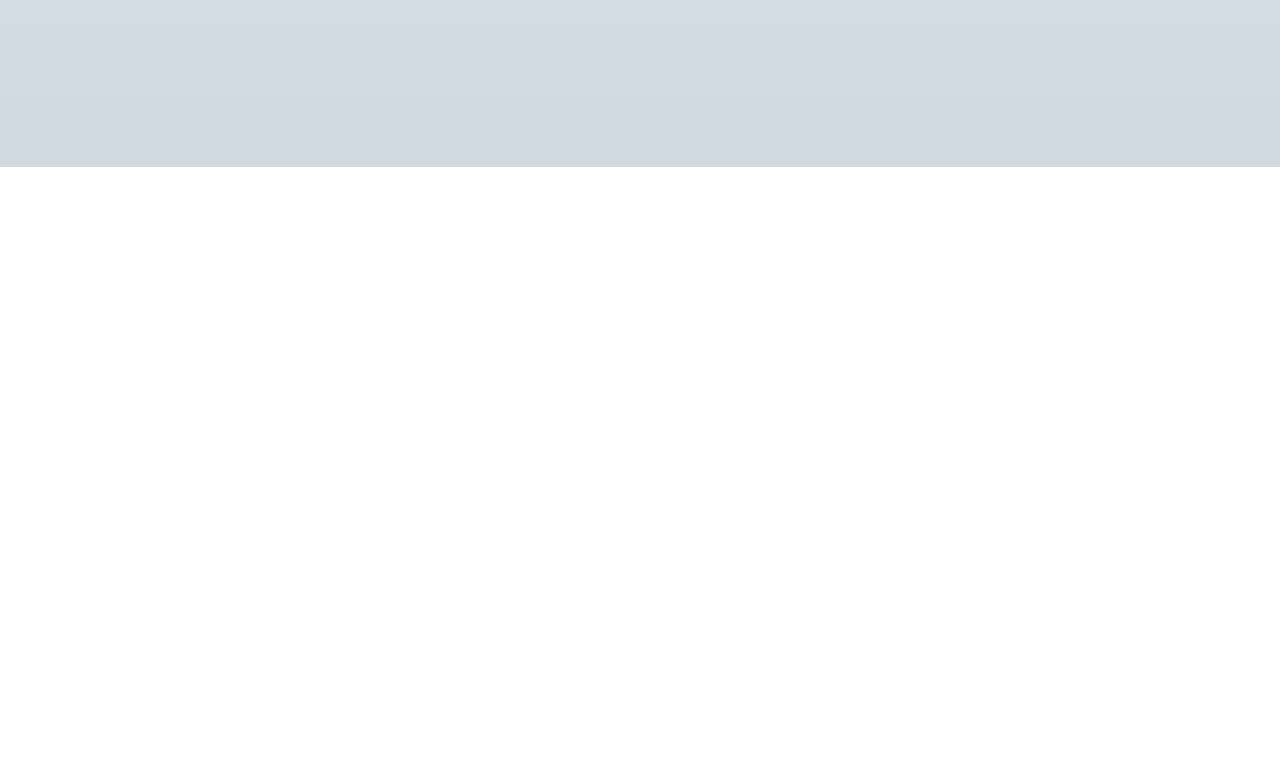
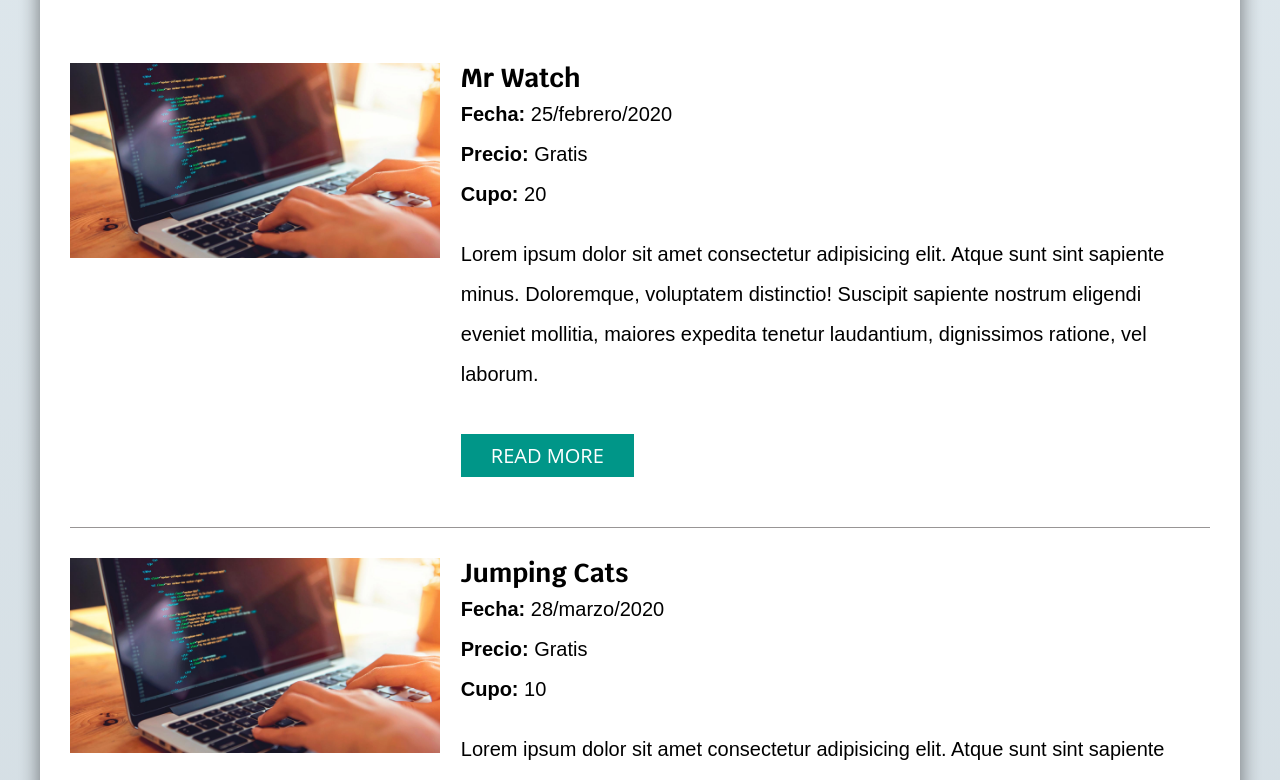
Before and after one commit to ErickMtzz/ErickMtzz.github.io, a plain HTML site: page projects.html in a window 1280 px wide. Shown: the part 633-1413 px from the top of the page. Before the commit the page ends 800 px from the top, so only its background shows below. Drawn offline with Linux system fonts and the light colour scheme.

Commit message:
Projects page updated
New items in the projects tab

```diff
--- a/css/style.css
+++ b/css/style.css
@@ -35,6 +35,14 @@ body {
     font-size: 1.6rem;
 }
 
+img {
+    max-width: 100%;
+}
+
+.margin-bot {
+    margin-bottom: 5rem;
+}
+
 h1,
 h2,
 h3 {
@@ -50,6 +58,11 @@ h3 {
     font-weight: 400;
     font-size: 2.5rem;
     color: var(--secundario);
+}
+
+h4 {
+    font-size: 2.6rem;
+    line-height: 1.2;
 }
 
 p {
@@ -142,6 +155,10 @@ p {
     color: var(--terciario)
 }
 
+.no-margin {
+    margin: 0;
+}
+
 .justify-text {
     text-align: justify;
 }
@@ -163,6 +180,36 @@ p {
 
 .boton:hover {
     cursor: pointer;
+}
+
+.btn {
+    /*Para que crezcan y tomen todo el espacio disponible*/
+    display: block;
+    text-align: center;
+    padding: 1rem 3rem;
+    margin: 2rem 0;
+    color: white;
+    font-family: 'PT Sans', sans-serif;
+    text-transform: uppercase;
+    font-size: 2rem;
+    text-decoration: none;
+    /*Para forzar al padre a crecer*/
+    flex: 0 0 100%;
+}
+
+@media(min-width:600px) {
+    .btn {
+        /*Para que no crezan los botones*/
+        /*Define el ancho por medio del padding*/
+        display: inline-block;
+        /*Para que se haga pequeño cuando la pagina sea mas de 600px*/
+        flex: 0 0 auto;
+    }
+}
+
+.btn-secundario {
+    background-color: var(--terciario);
+    font-family: 'Open Sans', sans-serif;
 }
 
 .contenedor {
@@ -336,3 +383,54 @@ form p {
     display: flex;
     justify-content: flex-end;
 }
+
+
+/*PROJECTS*/
+
+.project {
+    padding-top: 3rem;
+    padding-bottom: 3rem;
+    border-bottom: 1px solid #777373c0;
+}
+
+.project p {
+    font-family: 'PT Sans', sans-serif;
+    font-weight: 700;
+    font-size: 2rem
+}
+
+.project span,
+.project p.descripcion {
+    font-weight: 400;
+}
+
+@media(min-width: 768px) {
+    .grid {
+        display: flex;
+        justify-content: space-between;
+        /*Para que el formulario se vaya hacia abajo*/
+        flex-wrap: wrap;
+    }
+    .centrar-columnas {
+        justify-content: center;
+    }
+    .columnas-6 {
+        flex: 0 0 calc(50% - 1rem);
+    }
+    .columnas-4 {
+        flex: 0 0 calc(33.3% - 1rem);
+    }
+    .columnas-8 {
+        flex: 0 0 calc(66.6% - 1rem);
+    }
+    .columnas-10 {
+        flex: 0 0 calc(83.3% - 1rem);
+    }
+    .columnas-12 {
+        flex: 0 0 100%;
+    }
+}
+
+.contenedor h2 {
+    font-size: 3.5rem;
+}
--- a/projects.html
+++ b/projects.html
@@ -29,6 +29,57 @@
             <p><i class="fas fa-map-marker-alt"></i>CDMX</p>
         </div>
     </div>
+
+    <main class="contenedor">
+        <h2 class="centrar-texto margin-bot">
+            Projects
+        </h2>
+        <article class="project grid">
+            <div class="columnas-4">
+                <img src="img/hero2.jpg" alt="imagen1curso">
+            </div>
+            <div class="columnas-8">
+                <h4 class="no-margin">Mr Watch</h4>
+                <p class="no-margin">Fecha: <span>25/febrero/2020</span></p>
+                <p class="no-margin">Precio: <span>Gratis</span></p>
+                <p class="no-margin">Cupo: <span>20</span></p>
+                <p class="descripcion">Lorem ipsum dolor sit amet consectetur adipisicing elit. Atque sunt sint sapiente minus. Doloremque, voluptatem distinctio! Suscipit sapiente nostrum eligendi eveniet mollitia, maiores expedita tenetur laudantium, dignissimos ratione,
+                    vel laborum.</p>
+                <a href="#" class="btn btn-secundario">Read more</a>
+            </div>
+        </article>
+        <!---->
+        <article class="project grid">
+            <div class="columnas-4">
+                <img src="img/hero2.jpg" alt="imagen2curso">
+            </div>
+            <div class="columnas-8">
+                <h4 class="no-margin">Jumping Cats</h4>
+                <p class="no-margin">Fecha: <span>28/marzo/2020</span></p>
+                <p class="no-margin">Precio: <span>Gratis</span></p>
+                <p class="no-margin">Cupo: <span>10</span></p>
+                <p class="descripcion">Lorem ipsum dolor sit amet consectetur adipisicing elit. Atque sunt sint sapiente minus. Doloremque, voluptatem distinctio! Suscipit sapiente nostrum eligendi eveniet mollitia, maiores expedita tenetur laudantium, dignissimos ratione,
+                    vel laborum.</p>
+                <a href="#" class="btn btn-secundario">Read More</a>
+            </div>
+        </article>
+        <!---->
+        <article class="project grid">
+            <div class="columnas-4">
+                <img src="img/hero2.jpg" alt="imagen3curso">
+            </div>
+            <div class="columnas-8">
+                <h4 class="no-margin">Sneakers Blog</h4>
+                <p class="no-margin">Fecha: <span>12/febrero/2020</span></p>
+                <p class="no-margin">Precio: <span>Gratis</span></p>
+                <p class="no-margin">Cupo: <span>15</span></p>
+                <p class="descripcion">Lorem ipsum dolor sit amet consectetur adipisicing elit. Atque sunt sint sapiente minus. Doloremque, voluptatem distinctio! Suscipit sapiente nostrum eligendi eveniet mollitia, maiores expedita tenetur laudantium, dignissimos ratione,
+                    vel laborum.</p>
+                <a href="#" class="btn btn-secundario">Read More</a>
+            </div>
+        </article>
+    </main>
+
 </body>
 
 </html>
```
Also changed, not shown: about.html (+1 -0 lines).
